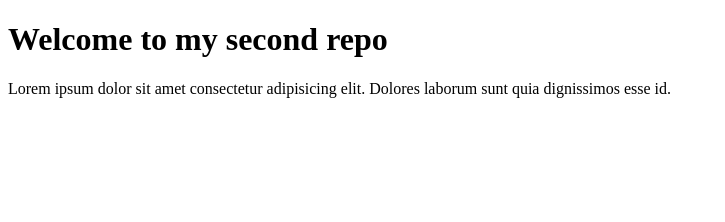
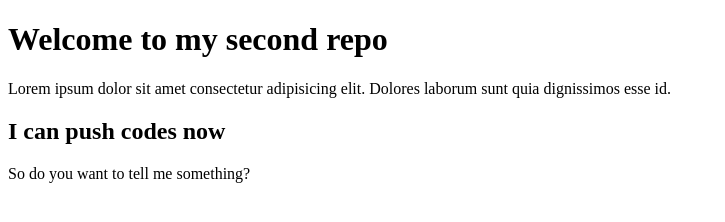
Before and after one commit to smoshaid/my-second-repo, a plain HTML site: page index.html in a window 1280 px wide. Shown: the whole page, without its empty margins (0-725 px from the left). Drawn offline with Linux system fonts and the light colour scheme.

Commit message:
added header and paragraph

```diff
--- a/index.html
+++ b/index.html
@@ -9,5 +9,7 @@
 <body>
     <h1>Welcome to my second repo</h1>
     <p>Lorem ipsum dolor sit amet consectetur adipisicing elit. Dolores laborum sunt quia dignissimos esse id.</p>
+    <h2>I can push codes now</h2>
+    <p>So do you want to tell me something?</p>
 </body>
 </html>
```
